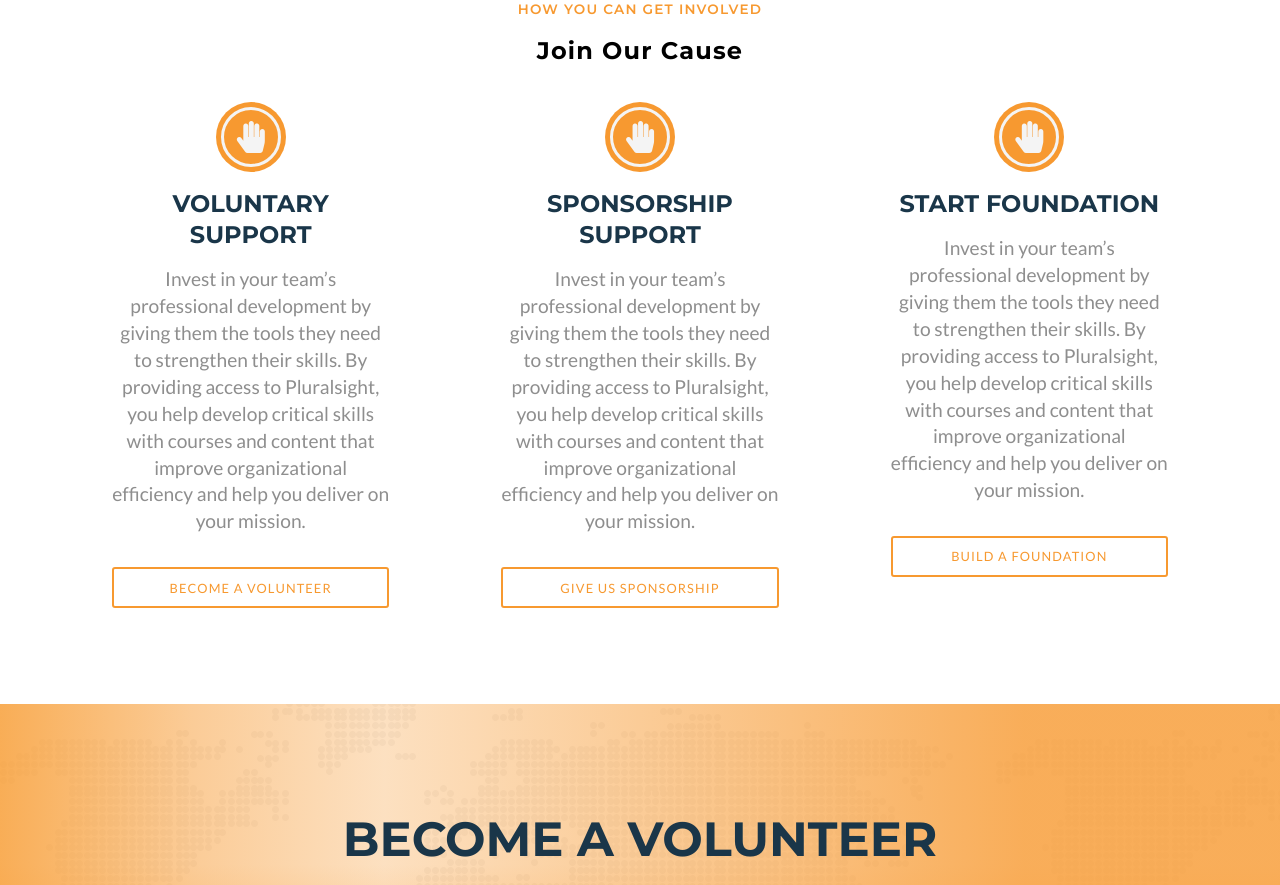
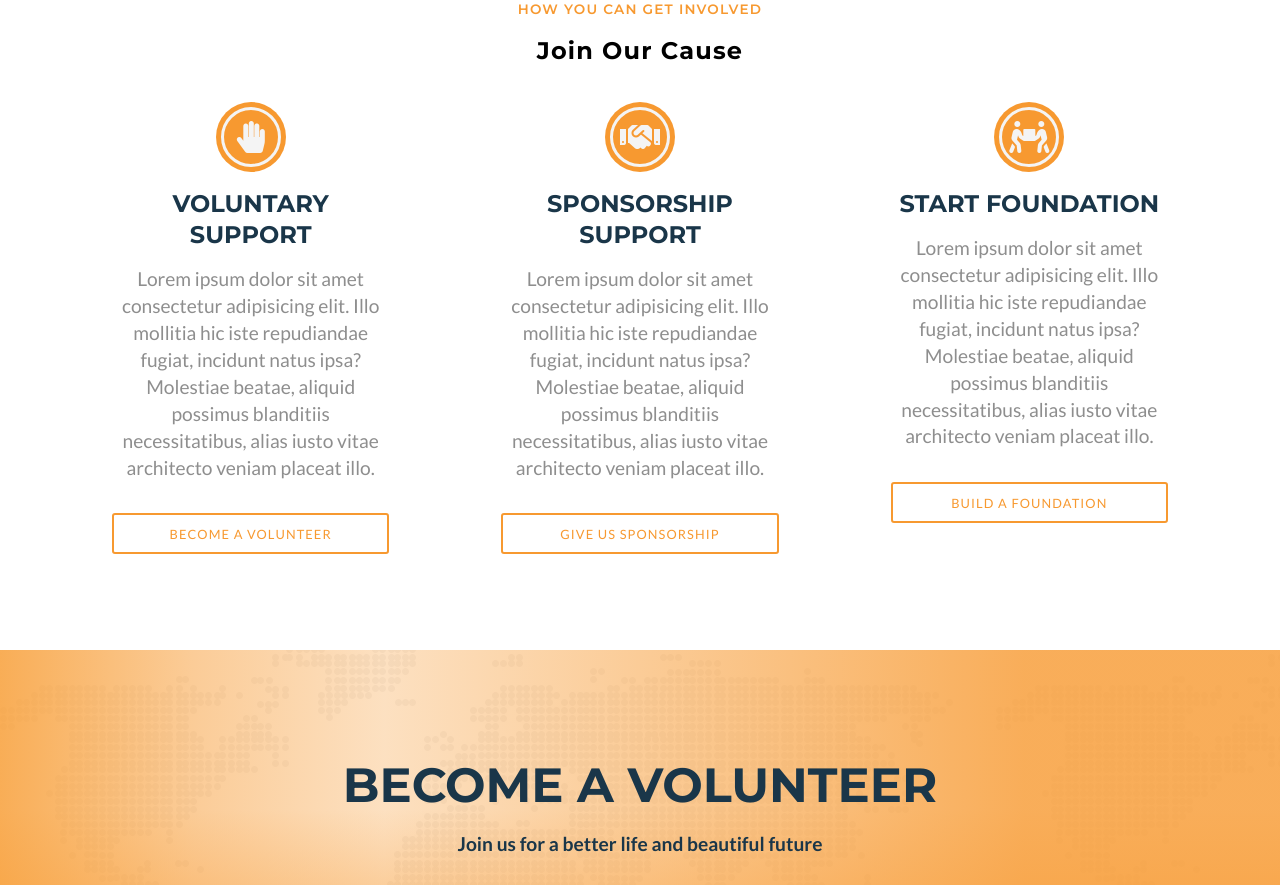
Before and after one commit to augedoo/moces-website, a React (Create React App) app in the folder frontend/: page / in a window 1280 px wide. Shown: the part 1500-2385 px from the top of the page. Built offline with nearby package versions, Linux system fonts and the light colour scheme.

Commit message:
Added homepage Get Involved section

```diff
--- a/frontend/package.json
+++ b/frontend/package.json
@@ -10,6 +10,7 @@
     "node-sass-chokidar": "^1.5.0",
     "react": "^17.0.1",
     "react-dom": "^17.0.1",
+    "react-elastic-carousel": "^0.11.2",
     "react-router-dom": "^5.2.0",
     "react-scripts": "4.0.3",
     "web-vitals": "^1.1.0"
--- a/frontend/src/screens/Home/GetInvolvedSection.js
+++ b/frontend/src/screens/Home/GetInvolvedSection.js
@@ -14,11 +14,10 @@ const GetInvolvedSection = () => {
             </div>
             <h3>Voluntary Support</h3>
             <p>
-              Invest in your team’s professional development by giving them the
-              tools they need to strengthen their skills. By providing access to
-              Pluralsight, you help develop critical skills with courses and
-              content that improve organizational efficiency and help you
-              deliver on your mission.
+              Lorem ipsum dolor sit amet consectetur adipisicing elit. Illo
+              mollitia hic iste repudiandae fugiat, incidunt natus ipsa?
+              Molestiae beatae, aliquid possimus blanditiis necessitatibus,
+              alias iusto vitae architecto veniam placeat illo.
             </p>
             <a href='#!' className='btn btn-primary-outlined'>
               Become a volunteer
@@ -26,15 +25,14 @@ const GetInvolvedSection = () => {
           </div>
           <div className='item'>
             <div className='icon'>
-              <i className='fas fa-hand-paper'></i>
+              <i className='fas fa-handshake'></i>
             </div>
             <h3>Sponsorship Support</h3>
             <p>
-              Invest in your team’s professional development by giving them the
-              tools they need to strengthen their skills. By providing access to
-              Pluralsight, you help develop critical skills with courses and
-              content that improve organizational efficiency and help you
-              deliver on your mission.
+              Lorem ipsum dolor sit amet consectetur adipisicing elit. Illo
+              mollitia hic iste repudiandae fugiat, incidunt natus ipsa?
+              Molestiae beatae, aliquid possimus blanditiis necessitatibus,
+              alias iusto vitae architecto veniam placeat illo.
             </p>
             <a href='#!' className='btn btn-primary-outlined'>
               Give Us Sponsorship
@@ -42,15 +40,14 @@ const GetInvolvedSection = () => {
           </div>
           <div className='item'>
             <div className='icon'>
-              <i className='fas fa-hand-paper'></i>
+              <i className='fas fa-people-carry'></i>
             </div>
             <h3>Start Foundation</h3>
             <p>
-              Invest in your team’s professional development by giving them the
-              tools they need to strengthen their skills. By providing access to
-              Pluralsight, you help develop critical skills with courses and
-              content that improve organizational efficiency and help you
-              deliver on your mission.
+              Lorem ipsum dolor sit amet consectetur adipisicing elit. Illo
+              mollitia hic iste repudiandae fugiat, incidunt natus ipsa?
+              Molestiae beatae, aliquid possimus blanditiis necessitatibus,
+              alias iusto vitae architecto veniam placeat illo.
             </p>
             <a href='#!' className='btn btn-primary-outlined'>
               Build a Foundation
--- a/frontend/styles/_layout.scss
+++ b/frontend/styles/_layout.scss
@@ -163,10 +163,6 @@
     #get-involved,
     .get-involved {
       padding: 4rem 0;
-
-      .section-title {
-        // color: $secondary-color;
-      }
 
       .items {
         margin-top: 4rem;
```
Also changed, not shown: 1 other file (tests, documents, lock files or other folders).
